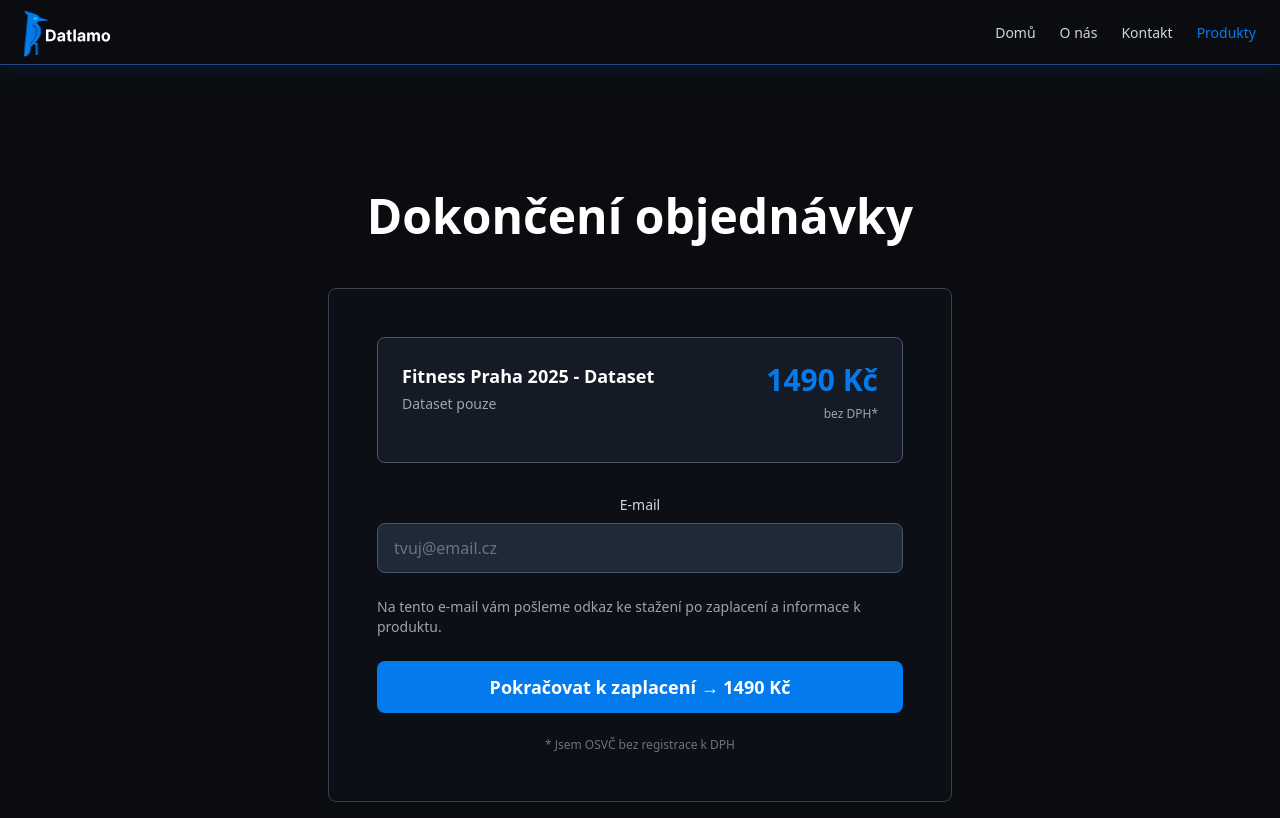
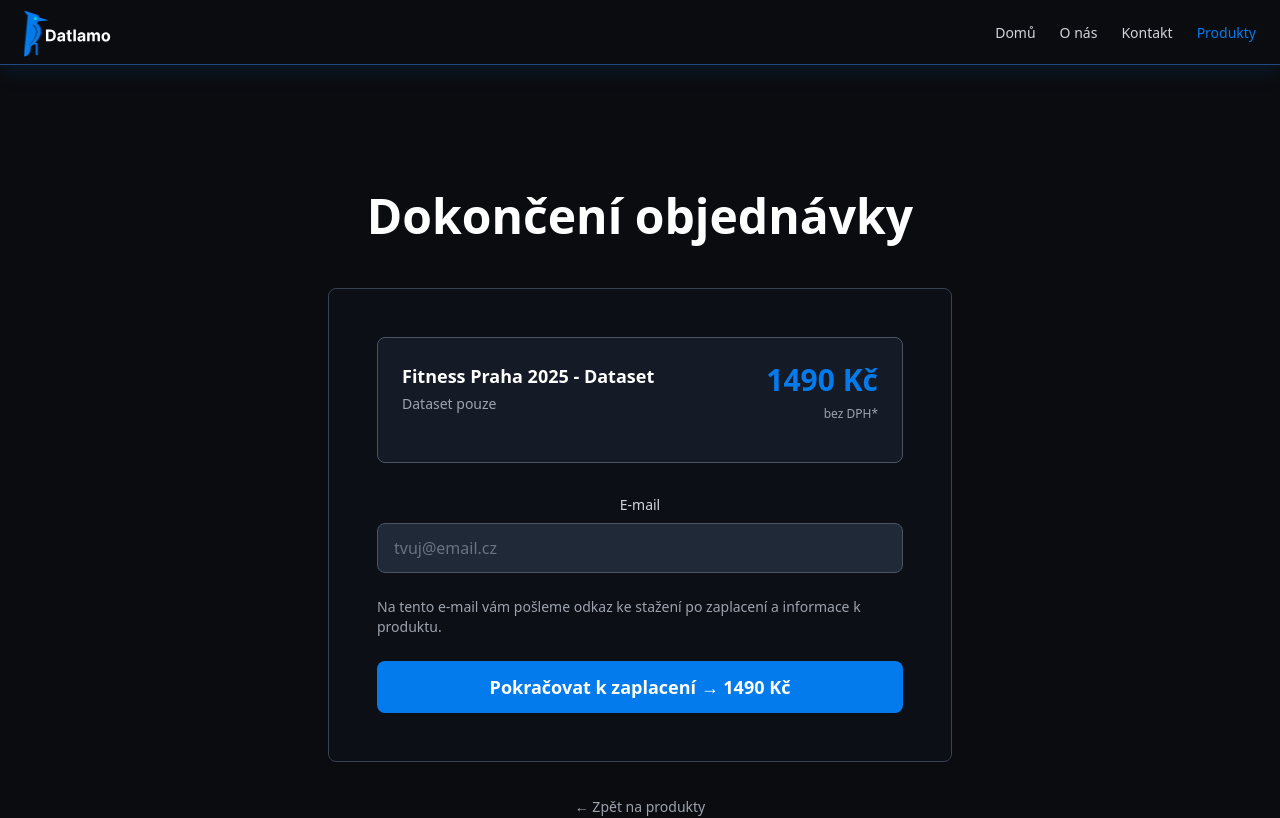
Before and after one commit to matejmuzik/my-nextjs-app, a Next.js app: page /checkout in a window 1280 px wide. Shown: the top 818 px of the page. Built offline with nearby package versions, Linux system fonts and the light colour scheme.

Commit message:
feat: Add DPH note under price

```diff
--- a/app/checkout/page.tsx
+++ b/app/checkout/page.tsx
@@ -104,10 +104,6 @@ function CheckoutContent() {
               >
                 {loading ? 'Zpracovávám...' : `Pokračovat k zaplacení → ${price} Kč`}
               </button>
-
-              <p className="text-gray-500 text-xs text-center mt-4">
-                * Jsem OSVČ bez registrace k DPH
-              </p>
             </form>
           </div>
 
```
